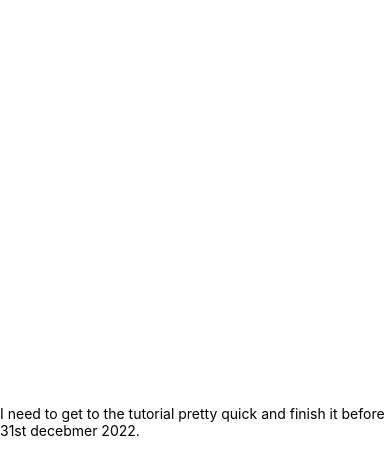
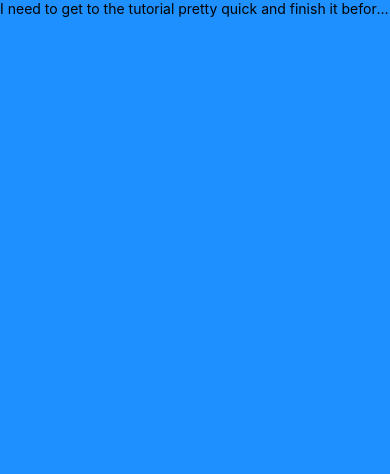
Before and after one commit to PastorCoder/OkirikaNg, a React Native app: screen / in a window 390 px wide. Shown: the top 474 px of the page. Built offline with nearby package versions, Linux system fonts and the light colour scheme.

Commit message:
Done with <Text>

```diff
--- a/App.js
+++ b/App.js
@@ -1,31 +1,35 @@
 import { StatusBar } from "expo-status-bar";
-import { StyleSheet, Text, View } from "react-native";
+import { StyleSheet, Text, View, SafeAreaView } from "react-native";
 
 export default function App() {
   console.log("App Executed");
 
 
-  let x = 1;
+  // let x = 1;
 
+
+  const handlePress = () => {
+    console.log("Key was pressed");
+  };
 
 
 
   return (
-    <View style={styles.container}>
-      <Text>
+    <SafeAreaView style={styles.container}>
+      <Text numberOfLines={1} onPress={handlePress}>
         I need to get to the tutorial pretty quick and finish it before 31st
         decebmer 2022.
       </Text>
       <StatusBar style="auto" />
-    </View>
+    </SafeAreaView>
   );
 }
 
 const styles = StyleSheet.create({
   container: {
     flex: 1,
-    backgroundColor: "#fff",
-    alignItems: "center",
-    justifyContent: "center",
+    backgroundColor: "dodgerblue",
+    // alignItems: "center",
+    // justifyContent: "center",
   },
 });
```
Also changed, not shown: note.txt (added).
